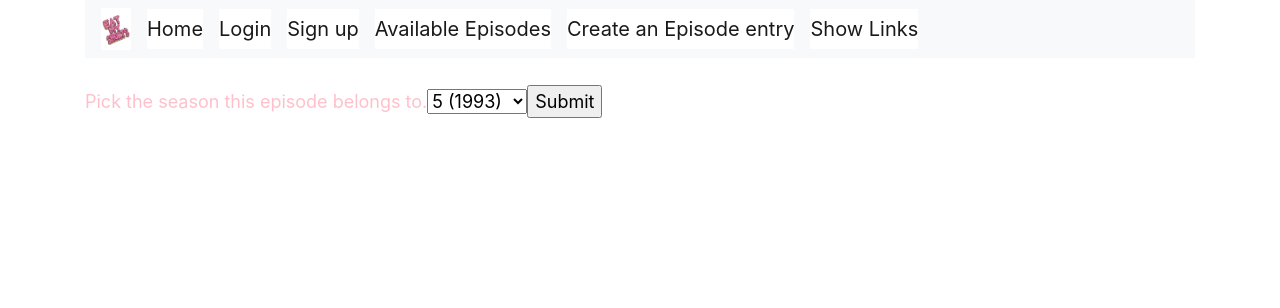
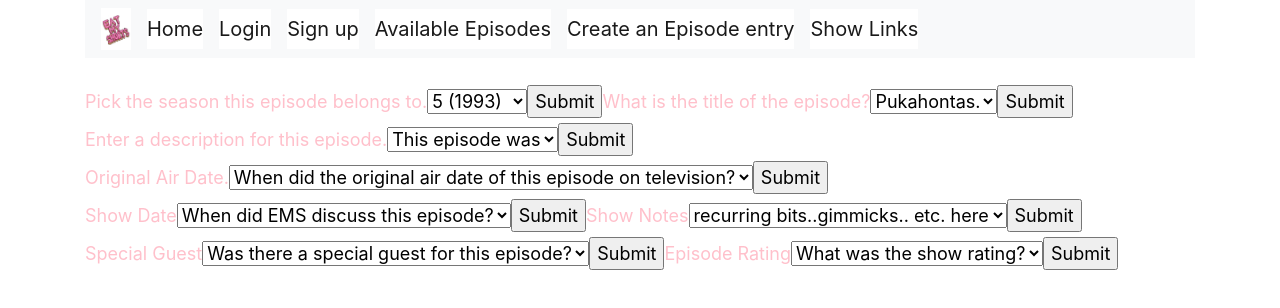
Before and after one commit to Developirv/EatMyShortsApp, a React (Create React App) app: page /create in a window 1280 px wide. Shown: the top 308 px of the page. Built offline with nearby package versions, Linux system fonts and the light colour scheme.

Commit message:
modified entry for episodes model

```diff
--- a/src/components/CreateEpisodesSeason/CreateEpisodesSeason.jsx
+++ b/src/components/CreateEpisodesSeason/CreateEpisodesSeason.jsx
@@ -49,6 +49,65 @@ import styles from './CreateEpisodesSeason.module.css';
           </select>
         </label>
         <input type="submit" value="Submit" />
+
+        <label>
+          What is the title of the episode?
+          <select value={this.state.value} onChange={this.handleChange}>
+            <option value="one"> Pukahontas. </option>
+          </select>
+        </label>
+        <input type="submit" value="Submit" />
+
+        <label>
+          Enter a description for this episode.
+          <select value={this.state.value} onChange={this.handleChange}>
+            <option value="one"> This episode was  </option>
+          </select>
+        </label>
+        <input type="submit" value="Submit" />
+
+        <label>
+          Original Air Date.
+          <select value={this.state.value} onChange={this.handleChange}>
+            <option value="one"> When did the original air date of this episode on television? </option>
+          </select>
+        </label>
+        <input type="submit" value="Submit" />
+
+
+        <label>
+         Show Date
+          <select value={this.state.value} onChange={this.handleChange}>
+            <option value="one"> When did EMS discuss this episode? </option>
+          </select>
+        </label>
+        <input type="submit" value="Submit" />
+
+        <label>
+         Show Notes
+          <select value={this.state.value} onChange={this.handleChange}>
+            <option value="one"> recurring bits..gimmicks.. etc. here</option>
+          </select>
+        </label>
+        <input type="submit" value="Submit" />
+
+        <label>
+         Special Guest
+          <select value={this.state.value} onChange={this.handleChange}>
+            <option value="one"> Was there a special guest for this episode? </option>
+          </select>
+        </label>
+        <input type="submit" value="Submit" />
+
+        <label>
+         Episode Rating
+          <select value={this.state.value} onChange={this.handleChange}>
+            <option value="one"> What was the show rating? </option>
+          </select>
+        </label>
+        <input type="submit" value="Submit" />
+
+
       </form>
     );
   }
--- a/src/components/ShowLinks/ShowLinks.jsx
+++ b/src/components/ShowLinks/ShowLinks.jsx
@@ -4,7 +4,7 @@ export default class ShowLinks extends Component {
     render() {
         return (
             <div>
-                <p>Here you will find all the sweet sweet places you can find our content. Please register your disgust on the internet </p>
+                <iframe src="https://open.spotify.com/embed/show/441Ajk0RlCQpSzUQX0k7Hm" width="300" height="380" frameborder="0" allowtransparency="true" allow="encrypted-media"></iframe>
             </div>
 
         )
--- a/src/components/ShowLinks/ShowLinks.module.css
+++ b/src/components/ShowLinks/ShowLinks.module.css
@@ -0,0 +1,3 @@
+.iframe {
+    align-content: center;
+}
```
